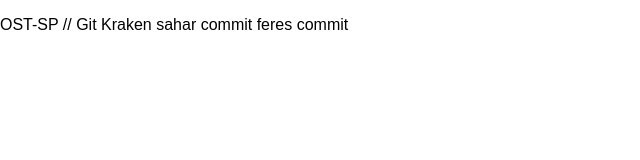
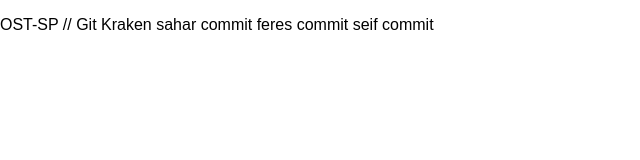
Before and after one commit to ChamsBouzaiene/ost-sp, a React (Create React App) app in the folder ost-sp/: page / in a window 1280 px wide. Shown: the top 160 px of the page, without its empty margins (0-640 px from the left). Built offline with nearby package versions, Linux system fonts and the light colour scheme.

Commit message:
seif michou ybalbez 5las

```diff
--- a/ost-sp/src/App.tsx
+++ b/ost-sp/src/App.tsx
@@ -12,6 +12,7 @@
          OST-SP // Git Kraken
          sahar commit
          feres commit
+         seif commit
         </p>
       </div>
     );
```
